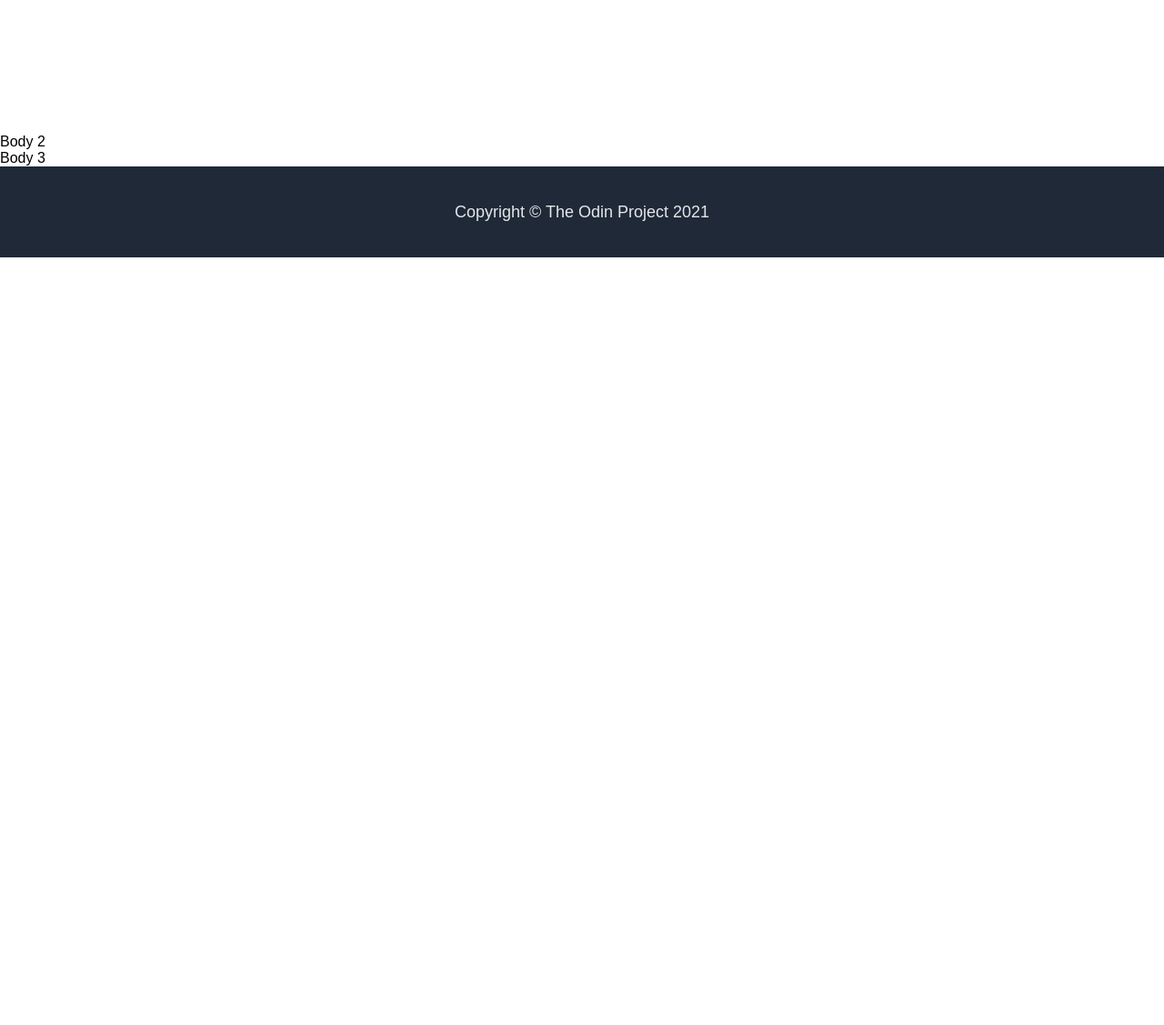
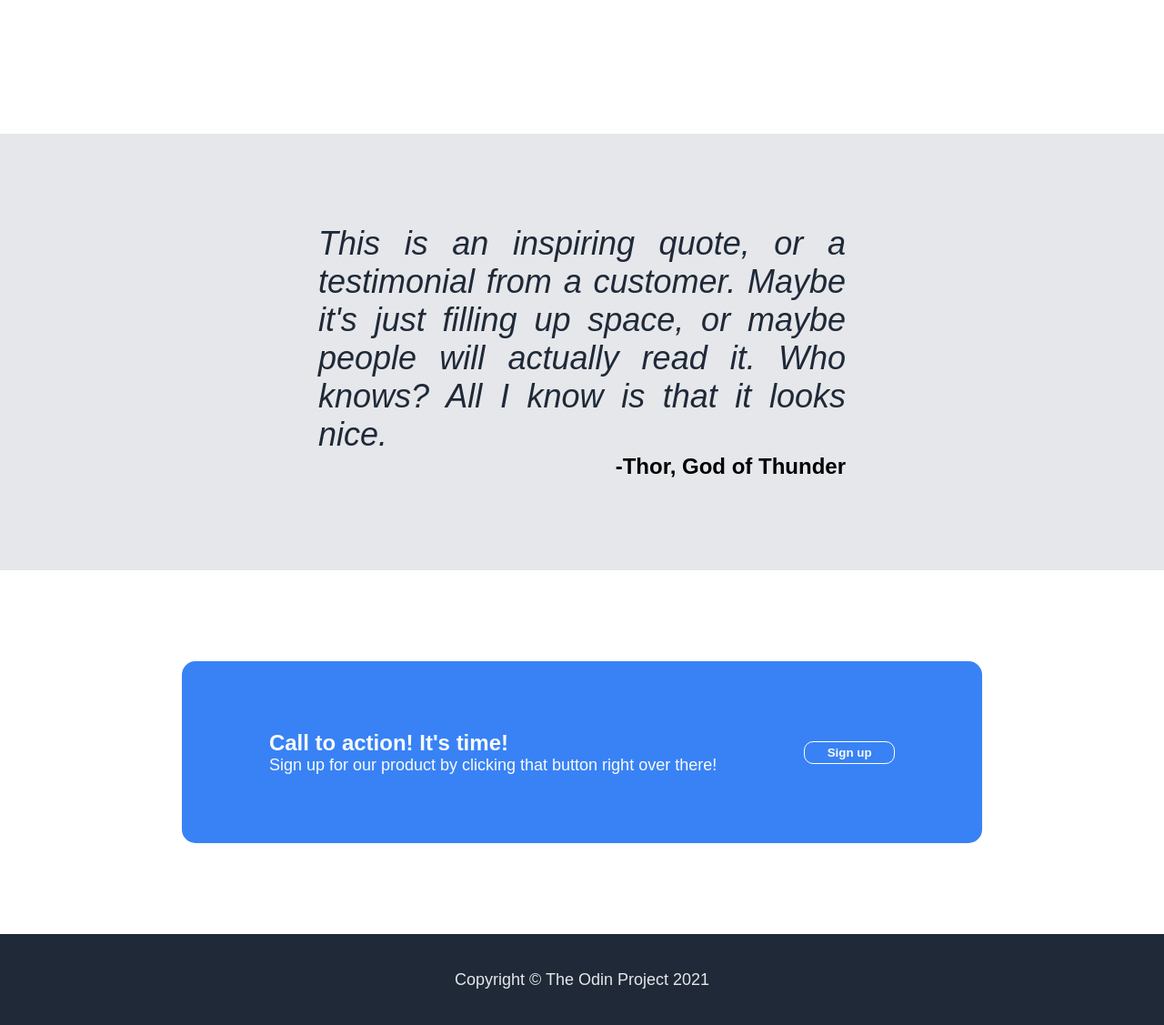
Before and after one commit to StephenSmithy/TOP-Landing-Page, a plain HTML site: page index.html in a window 1280 px wide. Shown: the part 846-1973 px from the top of the page at 91% size. Before the commit the page ends 1129 px from the top, so only its background shows below. Drawn offline with Linux system fonts and the light colour scheme.

Commit message:
Add body3 content and styling
-Completed all content and styling for the project.
-Amended approach to button styling, moved to a class.
-Updated buttons and links with hyperlinks

```diff
--- a/index.html
+++ b/index.html
@@ -12,9 +12,15 @@
       <div class="header">
         <div class="header-logo">Header Logo</div>
         <ul class="header-links secondary">
-          <li>header link one</li>
-          <li>header link two</li>
-          <li>header link three</li>
+          <li>
+            <a href="https://google.com" class="secondary">header link one</a>
+          </li>
+          <li>
+            <a href="https://google.com" class="secondary">header link two</a>
+          </li>
+          <li>
+            <a href="https://google.com" class="secondary">header link three</a>
+          </li>
         </ul>
       </div>
       <div class="hero-body">
@@ -24,7 +30,9 @@
             This website has some subtext that goes here under the main title.
             It's a smaller font and the color is lower in contrast
           </div>
-          <button>Sign up</button>
+          <a href="https://google.com">
+            <button class="button1">Sign up</button>
+          </a>
         </div>
         <div class="hero-img secondary">this is a placeholder for an image</div>
       </div>
@@ -58,8 +66,27 @@
         </div>
       </div>
     </div>
-    <div class="body2">Body 2</div>
-    <div class="body3">Body 3</div>
+    <div class="body2">
+      <div class="quote">
+        This is an inspiring quote, or a testimonial from a customer. Maybe it's
+        just filling up space, or maybe people will actually read it. Who knows?
+        All I know is that it looks nice.
+      </div>
+      <div class="quotee">-Thor, God of Thunder</div>
+    </div>
+    <div class="body3">
+      <div class="banner">
+        <div class="bannercontent">
+          <div class="bannerheader">Call to action! It's time!</div>
+          <div class="bannertext">
+            Sign up for our product by clicking that button right over there!
+          </div>
+        </div>
+        <a href="https://google.com">
+          <button class="button2">Sign up</button>
+        </a>
+      </div>
+    </div>
     <div class="footer secondary">Copyright © The Odin Project 2021</div>
   </body>
 </html>
--- a/style.css
+++ b/style.css
@@ -85,12 +85,24 @@ body {
     text-align: center;
 }
 
-button {
+.button1 {
+    min-width: 100px;
     max-width: 100px;
     height: 25px;
     background-color: #3882f6;
     border-radius: 10px;
     border: none;
+    font-weight:bolder;
+    color: #F9FAF8;
+}
+
+.button2 {
+    min-width: 100px;
+    max-width: 100px;
+    height: 25px;
+    background-color: #3882f6;
+    border-radius: 10px;
+    border: 1px solid white;
     font-weight:bolder;
     color: #F9FAF8;
 }
@@ -130,8 +142,52 @@ button {
     border-radius: 15px;
 }
 
-.body2, .body3 {
+.body2 {
     flex: 1;
+    display: flex;
+    flex-direction: column;
+    padding: 100px 350px 100px 350px;
+    background-color: #E5E7EB;
+}
+
+.quote {
+    font-size: 36px;
+    font-style:italic;
+    color: #1F2937;
+    text-align: justify;
+}
+
+.quotee {
+    font-weight: bold;
+    font-size: 24px;
+    text-align: right;
+}
+
+.body3 {
+    flex: 1;
+    display:flex;
+    padding: 100px 200px 100px 200px;
+}
+
+.banner {
+    flex: 1;
+    display:flex;
+    background-color: #3882f6;
+    justify-content: space-evenly;
+    align-items: center;
+    border-radius: 15px;
+    height: 200px;
+}
+
+.bannerheader {
+    color: #F9FAF8;
+    font-size: 24px;
+    font-weight: bolder;
+}
+
+.bannertext {
+    color:#F9FAF8;
+    font-size: 18px;
 }
 
 .footer {
@@ -140,3 +196,11 @@ button {
     justify-content: center;
     align-items: center;
 }
+
+a {
+    text-decoration: none;
+}
+
+a:visited {
+    text-decoration: none;
+}
```
